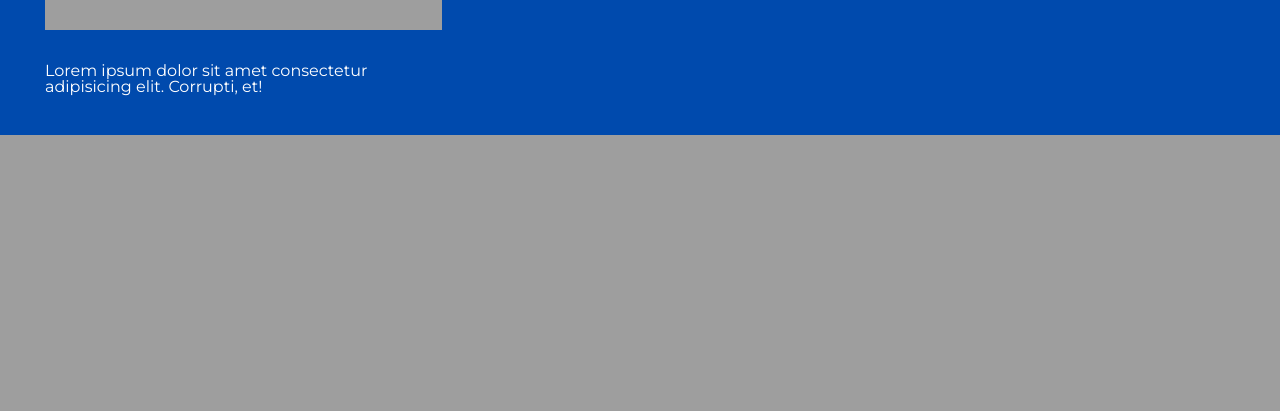
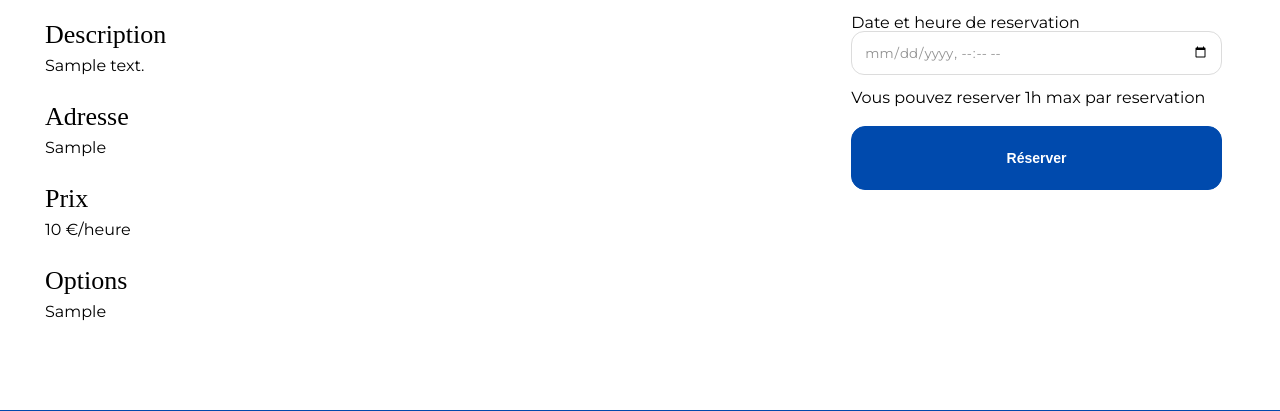
Before and after one commit to ehformation/fivearena-mvc, a PHP site: page /fivearena-mvc/index.php?p=terrain&id=1 in a window 1280 px wide. Shown: the part 713-1124 px from the top of the page. Before the commit the page ends 848 px from the top, so only its background shows below. Run offline with PHP 8.4, Linux system fonts and the light colour scheme; tables that the repository leaves empty or names only in its code hold one stand-in row (values such as "Sample post"); some libraries are stand-ins or nearby versions; some web fonts are replaced.

Commit message:
Créer la page details d'un terrain en reprenant les champs d'un terrains et afficher un formulaire pour renseigner la date et l'heure et le bouton reservation.

```diff
--- a/controllers/terrainController.php
+++ b/controllers/terrainController.php
@@ -3,3 +3,7 @@ function terrainsPage(){
     $terrains = getTerrains(-1);
     require('views/terrainView.php');
 }
+function terrainDetailPage($id) {
+    $terrain = getTerrainById($id);
+    require('views/terrainDetailView.php');
+}
--- a/index.php
+++ b/index.php
@@ -33,7 +33,6 @@ require('controllers/defaultController.php');
                 //Affiche le formulaire de connexion
                 connexionPage();
             }
-
         break;
 
         case 'dashboard':
@@ -42,6 +41,14 @@ require('controllers/defaultController.php');
 
         case 'nos-terrains':
             terrainsPage();
+        break;
+
+        case 'terrain':
+            if(isset($_GET['id'])){
+                terrainDetailPage($_GET['id']);
+            }else{
+                page404();
+            }
         break;
 
         case 'accueil':
--- a/models/terrainModels.php
+++ b/models/terrainModels.php
@@ -18,3 +18,18 @@ function getTerrains($limit = 10) {
 
     return false;
 }
+
+function getTerrainById($id) {
+    $pdo = dbConnect();
+    $pdoStatement = $pdo->prepare('SELECT * FROM terrain WHERE id=:id');
+    $pdoStatement->bindValue(':id', $id, PDO::PARAM_INT);
+
+    $pdoStatement->execute();
+
+    $terrain = $pdoStatement->fetch();
+    if($terrain){
+        return $terrain;
+    }
+
+    return false;
+}
--- a/views/accueilView.php
+++ b/views/accueilView.php
@@ -21,6 +21,7 @@
                                     <h3 class="mb-10"><?php echo $terrain["nom"] ?></h3>
                                     <p class="mb-10"><i class="fa-solid fa-map-pin"></i><?php echo $terrain["adresse"] ?></p>
                                     <p class="bold yellow"><?php echo $terrain["prix"] ?>$/heure</p>
+                                    <a href="index.php?p=terrain&id=<?php echo $terrain["id"] ?>" class="btn btn-yellow full mt-20">Réserver</a>
                                 </div>
                             </div>
                         <?php endforeach ?>
--- /dev/null
+++ b/views/terrainDetailView.php
@@ -0,0 +1,51 @@
+<?php ob_start(); ?>
+<div class="container">
+    <h1><?php echo $terrain['nom'] ?> <span class="badge yellow"><?php echo $terrain["surface"] ?></span></h1>
+    <section class="mt-40 mb-40">
+        <div class="row">
+            <div class="col-12">
+                <div class="image">
+                    <img src="./assets/images/terrain1.jpg" height="300px" alt="">
+                </div>
+            </div>
+        </div>
+
+        <div class="row">
+            <div class="col-8">
+                <div class="mt-20 mb-30">
+                    <h2 class="mb-10">Description</h2>
+                    <p><?php echo $terrain['description'] ?></p>
+                </div>
+                <div class="mb-30">
+                    <h2 class="mb-10">Adresse</h2>
+                    <p><?php echo $terrain['adresse'] ?></p>
+                </div>
+                <div class="mb-30">
+                    <h2 class="mb-10">Prix</h2>
+                    <p><?php echo $terrain['prix'] ?> €/heure</p>
+                </div>
+                <div class="mb-30">
+                    <h2 class="mb-10">Options</h2>
+                    <p><?php echo $terrain['options'] ?></p>
+                </div>
+            </div>
+            <div class="col-4">
+                <div id="search-terrain" class="cadre">
+                    <form  class="form" action="" method="post">
+                        <label class="mb-10" for="dateresa">Date et heure de reservation</label>
+                        <input type="datetime-local" id="dateresa" class="full" name="dateresa">
+                        <p class="mb-20">Vous pouvez reserver 1h max par reservation</p>
+                        <button type="submit" class="btn btn-blue full" name="reserver">Réserver</button>
+                    </form>
+                </div>
+            </div>
+        </div>
+    </section>
+</div>
+
+
+<?php
+    $content = ob_get_clean();
+    $title = "Accueil";
+    require('./views/layout/template.php');
+?>
```
Lines whose indentation alone changed are shown as unchanged.
